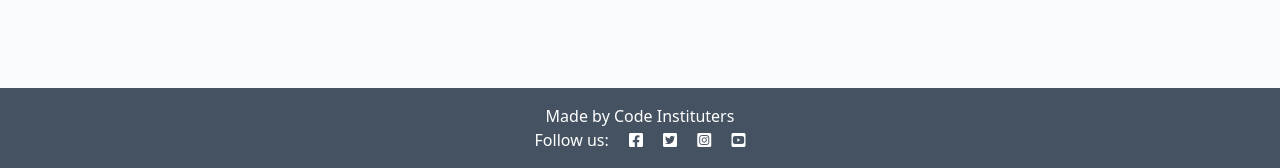
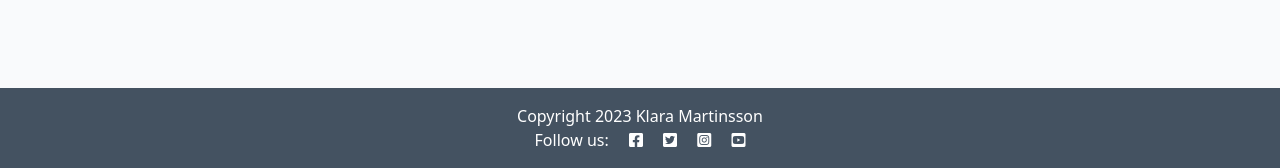
Before and after one commit to KlaraMartinsson/django-blog, a Django app: page / in a window 1280 px wide. Shown: the part 632-800 px from the top of the page. Run offline with Django 4.2, Linux system fonts and the light colour scheme; data that the repository does not hold is empty.

Commit message:
Add templates

```diff
--- a/blog/templates/blog/index.html
+++ b/blog/templates/blog/index.html
@@ -38,7 +38,8 @@
         </div>
     </div>
     {% if is_paginated %}
-    <nav aria-label="Page navigation">
+    <nav aria-label="Page n
+avigation">
         <ul class="pagination justify-content-center">
             {% if page_obj.has_next %}
             <li><a href="?page={{ page_obj.next_page_number }}" class="page-link"> NEXT &raquo;</a></li>
@@ -50,3 +51,4 @@
 
 <!-- index.html content ends here -->
 {% endblock %}
+{% block copyright %}Copyright 2023 Klara Martinsson{% endblock copyright %}
--- a/blog/views.py
+++ b/blog/views.py
@@ -2,6 +2,8 @@ from django.shortcuts import render
 from django.views import generic
 from .models import Post
 # Create your views here.
+
+
 class PostList(generic.ListView):
     queryset = Post.objects.filter(status=1)
     template_name = "blog/index.html"
--- a/static/css/style.css
+++ b/static/css/style.css
@@ -1,16 +1,16 @@
 body {
-    background-color: #F9FAFC;
+  background-color: #f9fafc;
 }
 
 .brand {
   font-family: Lato, sans-serif;
   font-size: 1.4rem;
   font-weight: 700;
-    color: #4A4A4F;
+  color: #4a4a4f;
 }
 
 .red-o {
-    color: #E84610;
+  color: #e84610;
 }
 
 .thin {
@@ -26,7 +26,7 @@ body {
 }
 
 .main-bg {
-    background-color: #F9FAFC;
+  background-color: #f9fafc;
 }
 
 .card {
@@ -98,7 +98,7 @@ body {
 
 .post-link:hover,
 .page-link {
-    color: #E84610;
+  color: #e84610;
 }
 
 .post-title {
@@ -120,11 +120,11 @@ body {
 .btn-signup:hover,
 .btn-signup:active {
   background-color: #fff;
-    color: #23BBBB;
+  color: #23bbbb;
 }
 
 .link {
-    color: #23BBBB;
+  color: #23bbbb;
   text-decoration: none;
 }
 
@@ -135,19 +135,19 @@ body {
 }
 
 .btn-like {
-    color: #E84610;
+  color: #e84610;
   border: none;
   background: transparent;
 }
 
 .btn-delete {
   color: #fff;
-    background: #E84610;
+  background: #e84610;
 }
 
 .btn-like:hover,
 .btn-like:active {
-    color: #E84610;
+  color: #e84610;
   background: transparent;
   border: none;
 }
--- a/templates/base.html
+++ b/templates/base.html
@@ -1,49 +1,72 @@
-{% load static %}
-
-{% url 'home' as home_url %}
+{% load static %} {% url 'home' as home_url %}
 
 <!DOCTYPE html>
 <html class="h-100" lang="en">
-
   <head>
     <title>CodeStar Blog</title>
     <meta name="viewport" content="width=device-width, initial-scale=1" />
 
     <!-- Google Fonts CSS -->
-    <link rel="preconnect" href="https://fonts.gstatic.com">
-    <link href="https://fonts.googleapis.com/css2?family=Roboto:wght@300&display=swap" rel="stylesheet">
-    <link href="https://fonts.googleapis.com/css2?family=Lato:wght@300;700&display=swap" rel="stylesheet">
+    <link rel="preconnect" href="https://fonts.gstatic.com" />
+    <link
+      href="https://fonts.googleapis.com/css2?family=Roboto:wght@300&display=swap"
+      rel="stylesheet"
+    />
+    <link
+      href="https://fonts.googleapis.com/css2?family=Lato:wght@300;700&display=swap"
+      rel="stylesheet"
+    />
 
     <!-- Font Awesome CSS -->
-    <link rel="stylesheet" href="https://cdnjs.cloudflare.com/ajax/libs/font-awesome/5.15.3/css/all.min.css">
+    <link
+      rel="stylesheet"
+      href="https://cdnjs.cloudflare.com/ajax/libs/font-awesome/5.15.3/css/all.min.css"
+    />
 
     <!-- Bootstrap CSS -->
-    <link href="https://cdn.jsdelivr.net/npm/bootstrap@5.0.1/dist/css/bootstrap.min.css" rel="stylesheet"
-        integrity="sha384-+0n0xVW2eSR5OomGNYDnhzAbDsOXxcvSN1TPprVMTNDbiYZCxYbOOl7+AMvyTG2x" crossorigin="anonymous">
+    <link
+      href="https://cdn.jsdelivr.net/npm/bootstrap@5.0.1/dist/css/bootstrap.min.css"
+      rel="stylesheet"
+      integrity="sha384-+0n0xVW2eSR5OomGNYDnhzAbDsOXxcvSN1TPprVMTNDbiYZCxYbOOl7+AMvyTG2x"
+      crossorigin="anonymous"
+    />
 
     <!-- Custom CSS -->
-    <link rel="stylesheet" href="{% static 'css/style.css' %}">
-
+    <link rel="stylesheet" href="{% static 'css/style.css' %}" />
   </head>
 
   <body class="d-flex flex-column h-100 main-bg">
-
     <!-- Navigation -->
     <nav class="navbar navbar-expand-lg navbar-light bg-white">
       <div class="container-fluid">
-            <a class="navbar-brand" href="{% url 'home' %}"><span class="brand">c<span class="red-o">o</span>de<span
-                        class="thin">|star</span></span></a>
-            <button class="navbar-toggler" type="button" data-bs-toggle="collapse" data-bs-target="#navbarText"
-                aria-controls="navbarText" aria-expanded="false" aria-label="Toggle navigation">
+        <a class="navbar-brand" href="{% url 'home' %}"
+          ><span class="brand"
+            >c<span class="red-o">o</span>de<span class="thin"
+              >|star</span
+            ></span
+          ></a
+        >
+        <button
+          class="navbar-toggler"
+          type="button"
+          data-bs-toggle="collapse"
+          data-bs-target="#navbarText"
+          aria-controls="navbarText"
+          aria-expanded="false"
+          aria-label="Toggle navigation"
+        >
           <span class="navbar-toggler-icon"></span>
         </button>
         <div class="collapse navbar-collapse" id="navbarText">
           <ul class="navbar-nav me-auto mb-2 mb-lg-0">
             <li class="nav-item">
-                        <a class="nav-link {% if request.path == home_url %}active{% endif %}" aria-current="page"
-                            href="#">Home</a>
+              <a
+                class="nav-link {% if request.path == home_url %}active{% endif %}"
+                aria-current="page"
+                href="#"
+                >Home</a
+              >
             </li>
-
           </ul>
           <span class="navbar-text text-muted">
             adventures of a software developer
@@ -53,26 +76,28 @@
     </nav>
 
     <main class="flex-shrink-0 main-bg">
-
       {% block content %}
       <!-- Content Goes here -->
       {% endblock content %}
-
     </main>
 
     <!-- Footer -->
     <footer class="footer mt-auto py-3 dark-bg">
-        <p class="m-0 text-center text-white">Made by Code Instituters</p>
-        <p class="m-0 text-center text-white">Follow us: <i class="fab fa-facebook-square ms-3"></i>
+      <p class="m-0 text-center text-white">
+        {% block copyright %}Made by Code Instituters{% endblock copyright %}
+      </p>
+      <p class="m-0 text-center text-white">
+        Follow us: <i class="fab fa-facebook-square ms-3"></i>
         <i class="fab fa-twitter-square ms-3"></i>
         <i class="fab fa-instagram-square ms-3"></i>
         <i class="fab fa-youtube-square ms-3"></i>
       </p>
     </footer>
 
-    <script src="https://cdn.jsdelivr.net/npm/bootstrap@5.0.1/dist/js/bootstrap.bundle.min.js"
-        integrity="sha384-gtEjrD/SeCtmISkJkNUaaKMoLD0//ElJ19smozuHV6z3Iehds+3Ulb9Bn9Plx0x4" crossorigin="anonymous">
-        </script>
+    <script
+      src="https://cdn.jsdelivr.net/npm/bootstrap@5.0.1/dist/js/bootstrap.bundle.min.js"
+      integrity="sha384-gtEjrD/SeCtmISkJkNUaaKMoLD0//ElJ19smozuHV6z3Iehds+3Ulb9Bn9Plx0x4"
+      crossorigin="anonymous"
+    ></script>
   </body>
-
 </html>
```
Lines whose indentation alone changed are shown as unchanged.
